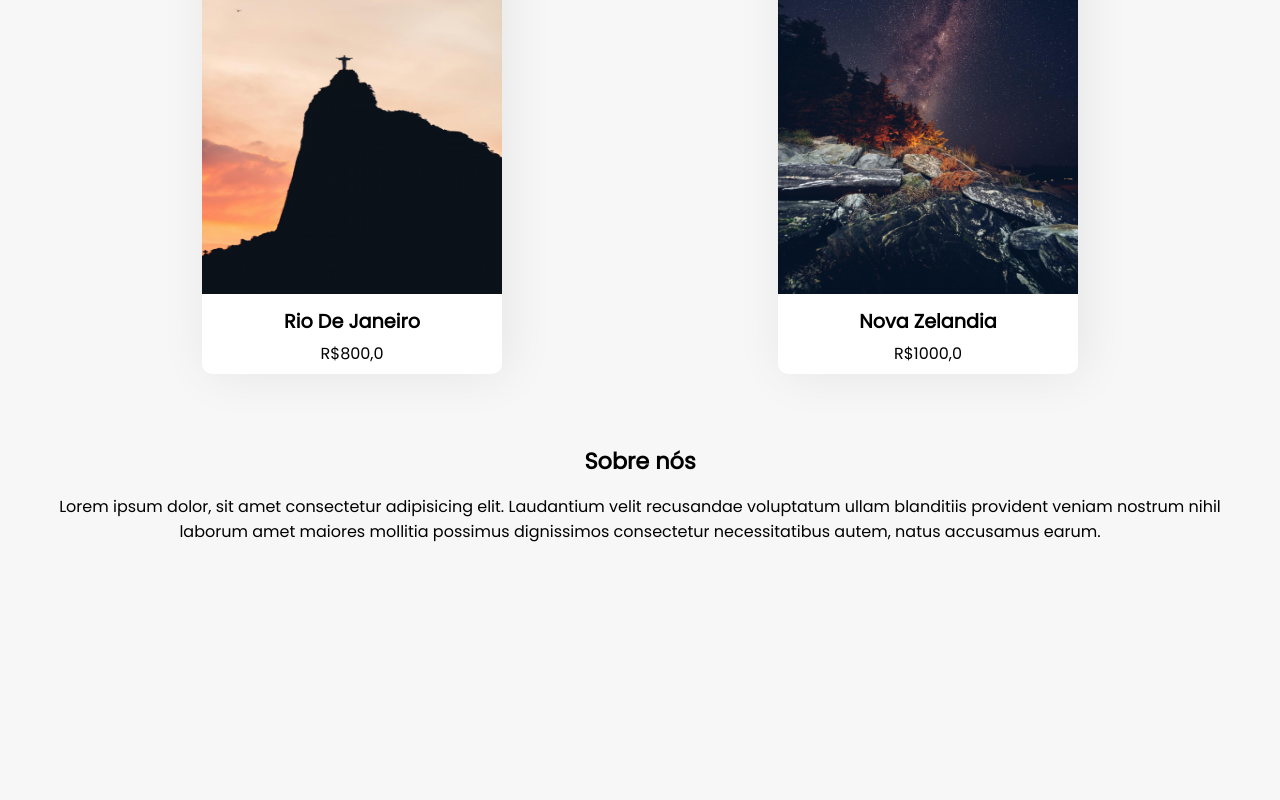
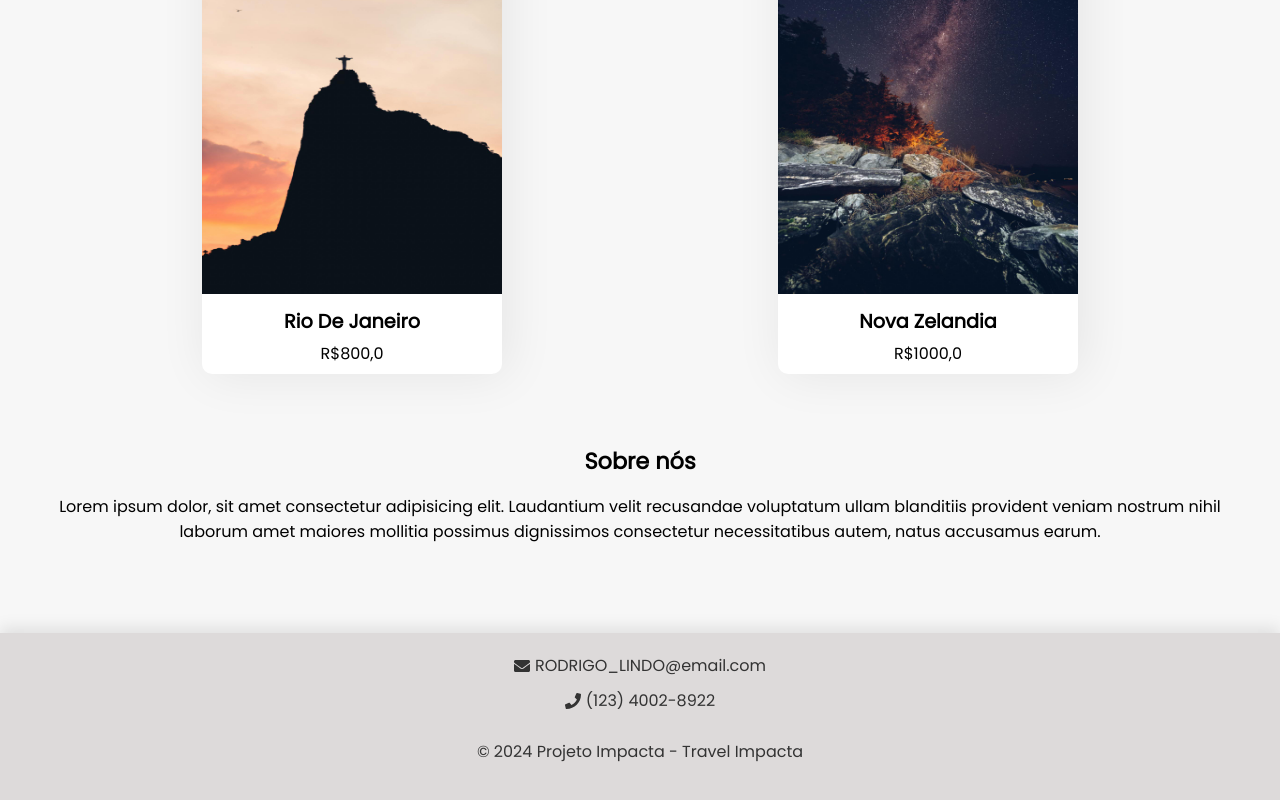
Before and after one commit to CaioHPT/FRONT-PROJETO-ADS, a React (Create React App) app: page / in a window 1280 px wide. Shown: the part 1478-2278 px from the top of the page. Before the commit the page ends 2038 px from the top, so only its background shows below. Built offline with nearby package versions, Linux system fonts and the light colour scheme; a web font is replaced by a local one.

Commit message:
Ajustes no css do footer

```diff
--- a/src/App.js
+++ b/src/App.js
@@ -9,6 +9,7 @@ import Trips from './pages/Trips';
 import Adm from './pages/Adm';
 import ModalProvider from './context/Modal';
 import TripsProvider from './context/Trips';
+import Footer from './components/Footer';
 
 function App() {
   return (
@@ -25,6 +26,7 @@ function App() {
               <Route path='/adm' Component={Adm} />
               <Route path='*' Component={NotFound} />
             </Routes>
+            <Footer />
           </Router>
         </TripsProvider>
       </ModalProvider>
--- a/src/components/Footer/index.css
+++ b/src/components/Footer/index.css
@@ -1,13 +1,16 @@
 .footer {
-    background-color: #dddadaad;
+    background-color: #dddada;
     color: #333;
-    padding: 20px;
+    padding: 20px 0px;
     text-align: center;
-    position: fixed;
+    position: absolute;
     bottom: 0;
-    left: 0;
     width: 100%;
     box-shadow: 0px -5px 15px rgba(0, 0, 0, 0.1);
+    display: flex;
+    flex-direction: column;
+    align-items: center;
+    justify-content: center;
   }
 
   .conteudo-rodape {
@@ -30,3 +33,15 @@
   .icone {
     margin-right: 5px;
   }
+
+@media(max-width: 400px) {
+  .footer {
+    font-size: 0.8rem;
+  }
+}
+
+@media(max-width: 330px) {
+  .footer {
+    font-size: 0.7rem;
+  }
+}
--- a/src/components/Footer/index.jsx
+++ b/src/components/Footer/index.jsx
@@ -1,28 +1,21 @@
-import { useState } from 'react'
 import { FaEnvelope, FaPhone } from 'react-icons/fa'
-import './Footer.css'
+import './index.css'
 
 export default function Footer() {
-    const [footerAberto, setFooterAberto] = useState(true)
-
-    const alternarFooter = () => setFooterAberto(!footerAberto)
-
     return (
         <footer className="footer">
             <div className="conteudo-rodape">
 
-                <div className="info-contato" onClick={alternarFooter}>
+                <div className="info-contato">
                     <FaEnvelope className="icone" /> <span>RODRIGO_LINDO@email.com</span>
                 </div>
 
-                <div className="info-contato" onClick={alternarFooter}>
+                <div className="info-contato">
                     <FaPhone className="icone" /> <span>(123) 4002-8922</span>
                 </div>
 
             </div>
-
-            <p>&copy; 2024 Projeto Impacta - Em andamento - Travel Impacta</p>
-
+            <p>&copy; 2024 Projeto Impacta - Travel Impacta</p>
         </footer>
     )
 }
--- a/src/components/NavBar/index.css
+++ b/src/components/NavBar/index.css
@@ -53,6 +53,7 @@
     left: -100%;
     transition: 1000ms;
     box-shadow: 5px 0px 50px 1px rgba(0, 0, 0, 0.075);
+    z-index: 1;
 }
 
 .nav-menu.active {
--- a/src/index.css
+++ b/src/index.css
@@ -2,6 +2,8 @@
 
 html {
   scroll-behavior: smooth;
+  min-height: 100%;
+  position: relative;
 }
 
 body {
--- a/src/pages/Adm/index.css
+++ b/src/pages/Adm/index.css
@@ -1,3 +1,7 @@
+.containerAdm {
+    margin-bottom: 15rem;
+}
+
 .adm {
     display: flex;
     justify-content: center;
--- a/src/pages/Home/index.css
+++ b/src/pages/Home/index.css
@@ -4,6 +4,7 @@
     align-items: center;
     justify-content: center;
     width: 100%;
+    margin-bottom: 15rem;
 }
 
 .sugestionTrips {
--- a/src/pages/Trips/index.css
+++ b/src/pages/Trips/index.css
@@ -4,6 +4,7 @@
     justify-content: center;
     width: 100%;
     overflow: hidden;
+    margin-bottom: 15rem;
 }
 
 .trips {
```
